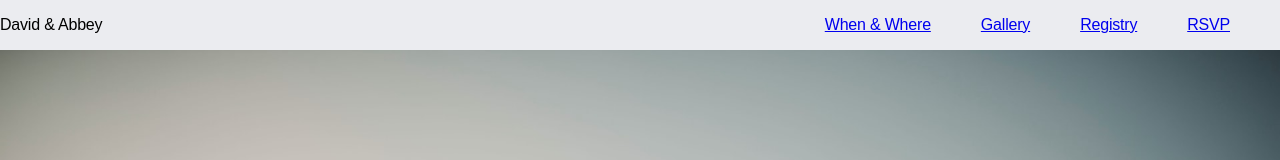
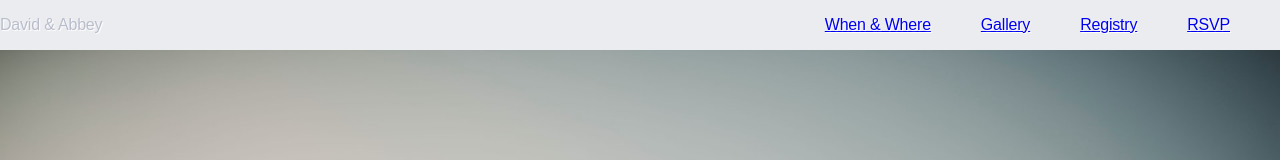
Before and after one commit to mdflynn/stieber-wedding, a React (Create React App) app: page / in a window 1280 px wide. Shown: the top 160 px of the page. Built offline with nearby package versions, Linux system fonts and the light colour scheme.

Commit message:
add styling to text

```diff
--- a/src/components/Nav/Nav.scss
+++ b/src/components/Nav/Nav.scss
@@ -1,7 +1,12 @@
+@import "../../variables";
+
 nav {
     display: flex;
     justify-content: space-around;
     align-items: center;
+    color: $color-shadow;
+    text-shadow: 1px 1px 1px $color-white;
+    text-align: center;
 }
 
 .nav-text {
```
